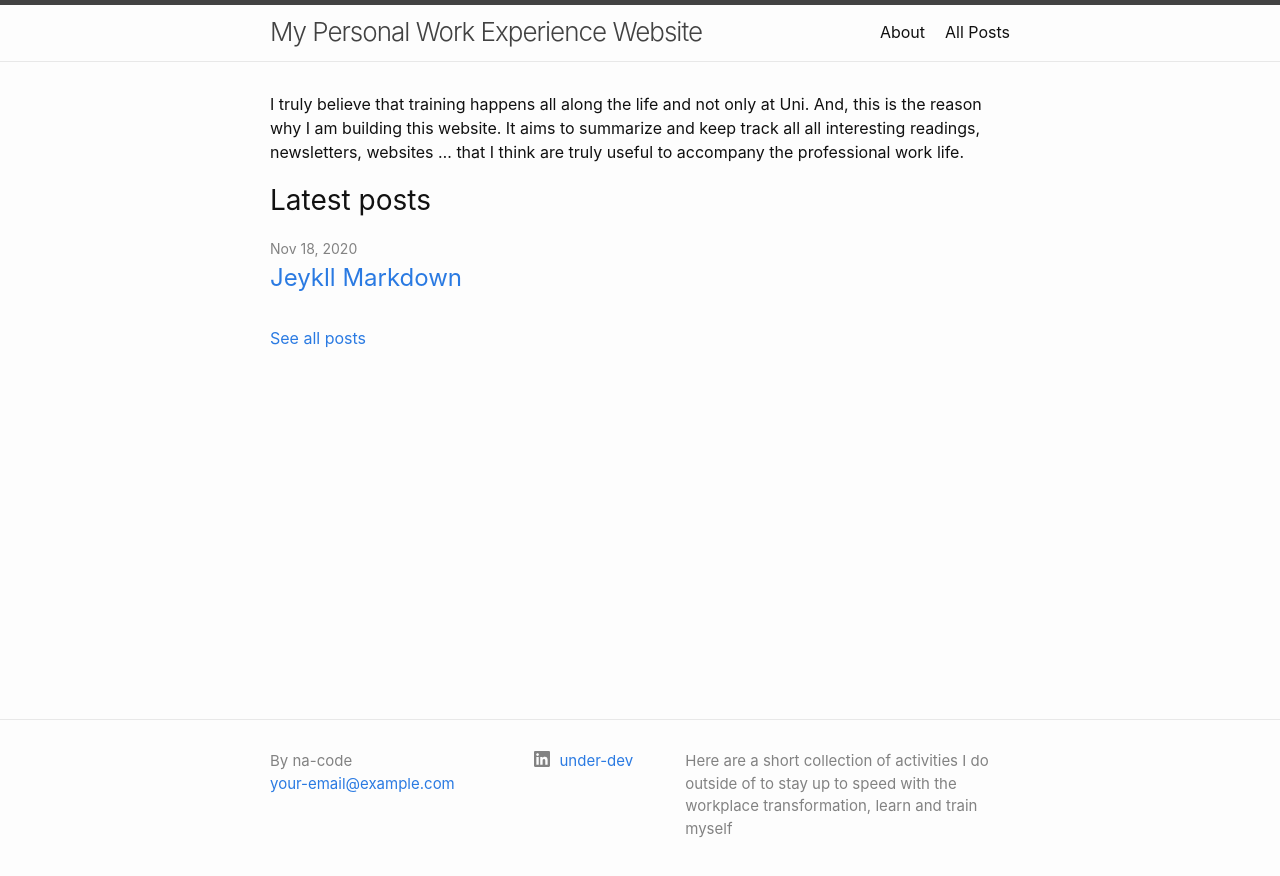
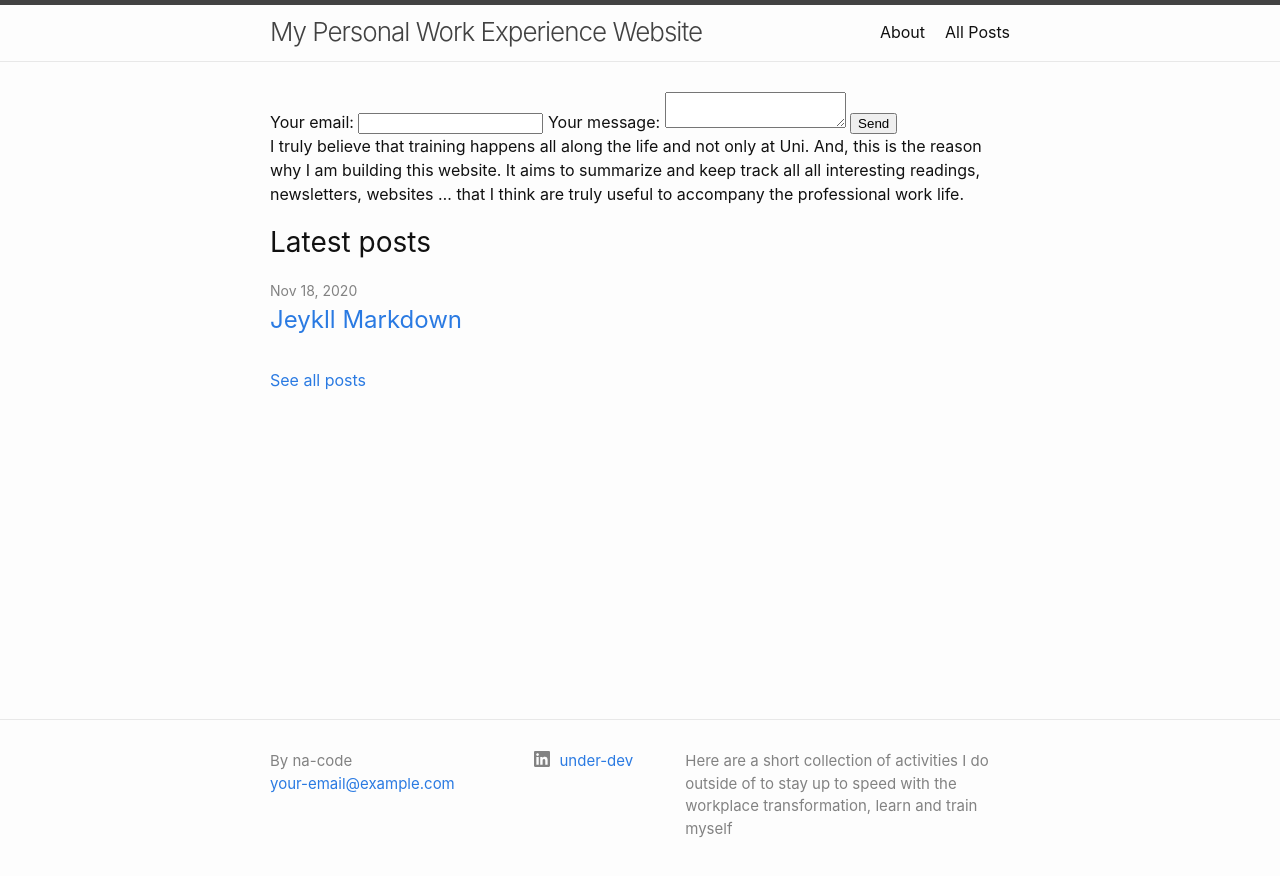
Before and after one commit to na-code/na-site, a Jekyll site: the page built from index.markdown, in a window 1280 px wide. Shown: the top 876 px of the page. Built offline with Jekyll 4.4.1, drawn with Linux system fonts in a browser that asks for light colours.

Commit message:
Update home.html

```diff
--- a/_layouts/home.html
+++ b/_layouts/home.html
@@ -1,6 +1,25 @@
 ---
 layout: default
 ---
+
+<!-- Test Formulaire de contact -->
+<form
+  action="https://formspree.io/f/mbjpkvdp"
+  method="POST"
+>
+  <label>
+    Your email:
+    <input type="text" name="_replyto">
+  </label>
+  <label>
+    Your message:
+    <textarea name="message"></textarea>
+  </label>
+
+  <!-- your other form fields go here -->
+
+  <button type="submit">Send</button>
+</form>
 
 <div class="home">
   {%- if page.title -%}
```
